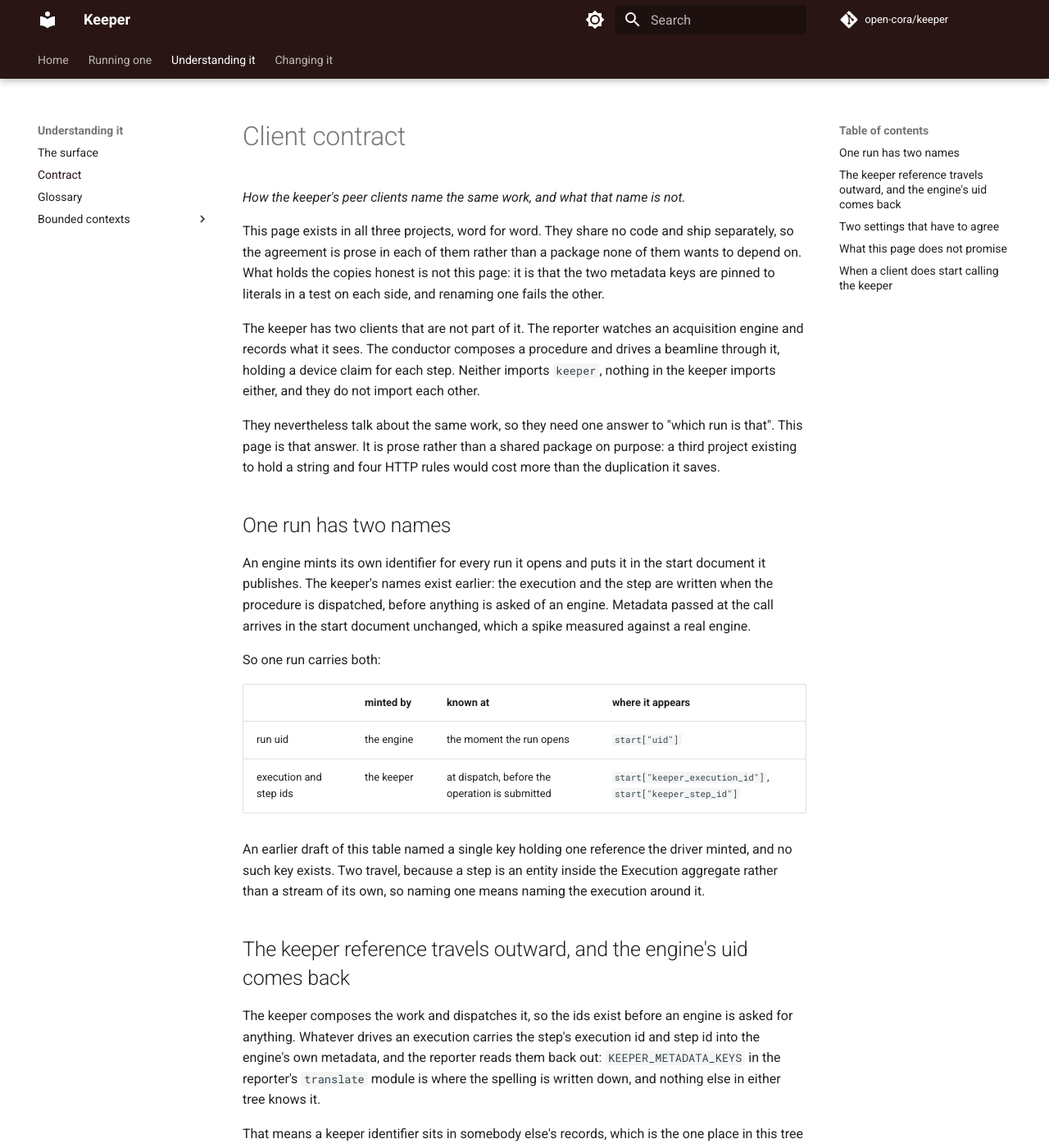
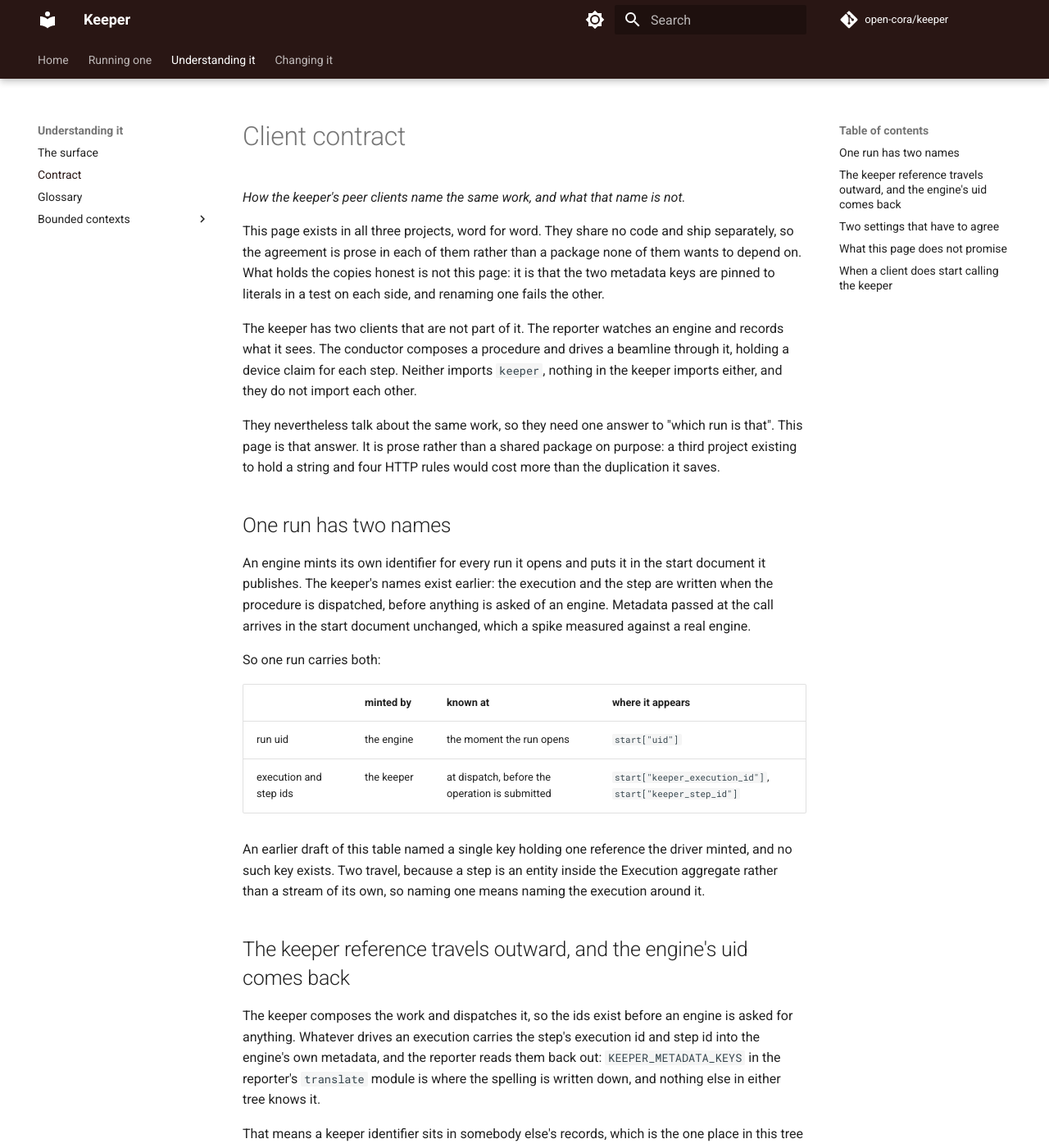
Before and after one commit to open-cora/keeper, an MkDocs documentation site: the page built from docs/reference/client-contract.md, in a window 1280 px wide and 1400 px high. Shown: the whole window at 82% size. Built offline with MkDocs 1.6.1 and Material for MkDocs 9.7.7, drawn with Linux system fonts in a browser that asks for light colours; some web fonts are replaced; comment, search, counter and statistics services are not loaded; some of the changed text lies outside the part shown.

Commit message:
refactor: the seam is named for the engine behind it, not for collecting data
`Acquisition.acquire` was the last of this system's own words that named
an activity rather than a thing, and it named the wrong activity. The
glossary had already argued the case against it, in the entry for the
step that calls it: chosen over acquisition, which names collecting data,
when what the step actually does is delegate. A run may collect nothing,
and the ones that transfer or compute will collect nothing at all.

That argument is about the step, and the step does it by calling this
port. Same word, same reason. The port was kept on the distinction that a
seam is exempt because it is a seam, which is not a distinction: `Control`
and `Keeper` are both named for what is on the other side, so three of the
four ports were already counterparties and this was the odd one.

The code had voted three times before anyone noticed. `conduct` called
the variable `run` while the type said `Acquisition`, an operator already
writes `[run]` in the configuration, and the field behind that key was
`acquisition_profile`.

    Acquisition -> Engine        acquire -> run        Acquired -> Ran

`Engine` is what the glossary already calls whatever runs a routine
outside this system, so the port is named for its counterparty like the
other three. It is not too narrow for what comes next: the generalisation
that makes setting, transferring and computing one kind of thing lands on
Operation, at the domain level, and the ports stay per-mechanism, so a
Transfer and a Compute would be siblings of this rather than cases of it.

Inside the adapter the two vocabularies swap, which is the whole point.
Its local Protocol is now `RunEngine`, which is bluesky's own class name,
and the callable it holds is a `plan`, which is bluesky's own word:

    plan = self.plans.get(routine)

So `plans`, `UnknownPlanError` and `PlanRaisedError` all keep their names
and all sit behind the seam. The module is `bluesky_engine.py` and the
class is `BlueskyEngine`.

The shared client-contract page moved in all three copies, because
`Acquired.engine_reference` and the adapter's module path are both named
in it. That is the first time the identity check has caught a page that
was about to lag rather than one that already had.

The configuration an operator writes is unchanged.

Co-Authored-By: Claude Opus 5 (1M context) <noreply@anthropic.com>

```diff
--- a/docs/reference/client-contract.md
+++ b/docs/reference/client-contract.md
@@ -8,7 +8,7 @@ package none of them wants to depend on. What holds the copies honest is not
 this page: it is that the two metadata keys are pinned to literals in a test
 on each side, and renaming one fails the other.
 
-The keeper has two clients that are not part of it. The reporter watches an acquisition engine and records what it sees. The conductor composes a procedure and drives a beamline through it, holding a device claim for each step. Neither imports `keeper`, nothing in the keeper imports either, and they do not import each other.
+The keeper has two clients that are not part of it. The reporter watches an engine and records what it sees. The conductor composes a procedure and drives a beamline through it, holding a device claim for each step. Neither imports `keeper`, nothing in the keeper imports either, and they do not import each other.
 
 They nevertheless talk about the same work, so they need one answer to "which run is that". This page is that answer. It is prose rather than a shared package on purpose: a third project existing to hold a string and four HTTP rules would cost more than the duplication it saves.
 
@@ -33,7 +33,7 @@ That means a keeper identifier sits in somebody else's records, which is the one
 
 The engine's own uid travels in the other direction, as a step's `engine_reference`. It is a correlation hint rather than a key: nothing checks that such a run exists, and nothing could, because whatever watches the engine records it on its own schedule.
 
-**Both sides are implemented.** `conductor.adapters.bluesky_acquisition` writes the pair into the start document of every run it opens under a dispatch, and `reporter.translate` reads it back. The spelling is written out in both projects, which share no code and ship separately, and each pins the two literals in a test that names the other side. A run opened outside a dispatch carries neither key, which is how a scan somebody ran by hand stays distinguishable from work this system is owed a report on.
+**Both sides are implemented.** `conductor.adapters.bluesky_engine` writes the pair into the start document of every run it opens under a dispatch, and `reporter.translate` reads it back. The spelling is written out in both projects, which share no code and ship separately, and each pins the two literals in a test that names the other side. A run opened outside a dispatch carries neither key, which is how a scan somebody ran by hand stays distinguishable from work this system is owed a report on.
 
 ## Two settings that have to agree
 
```
Also changed, not shown: other parts of docs/reference/client-contract.md (+1 -1 lines).
